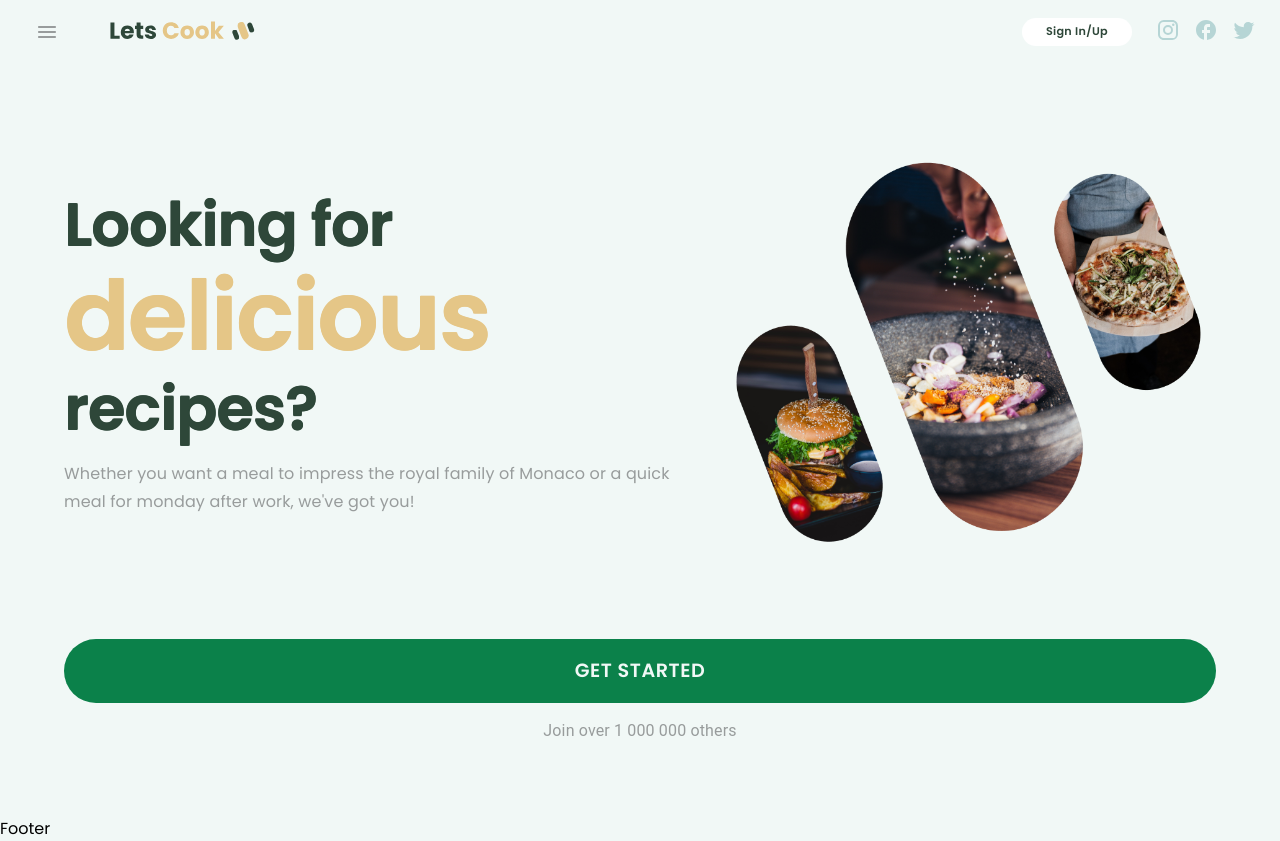
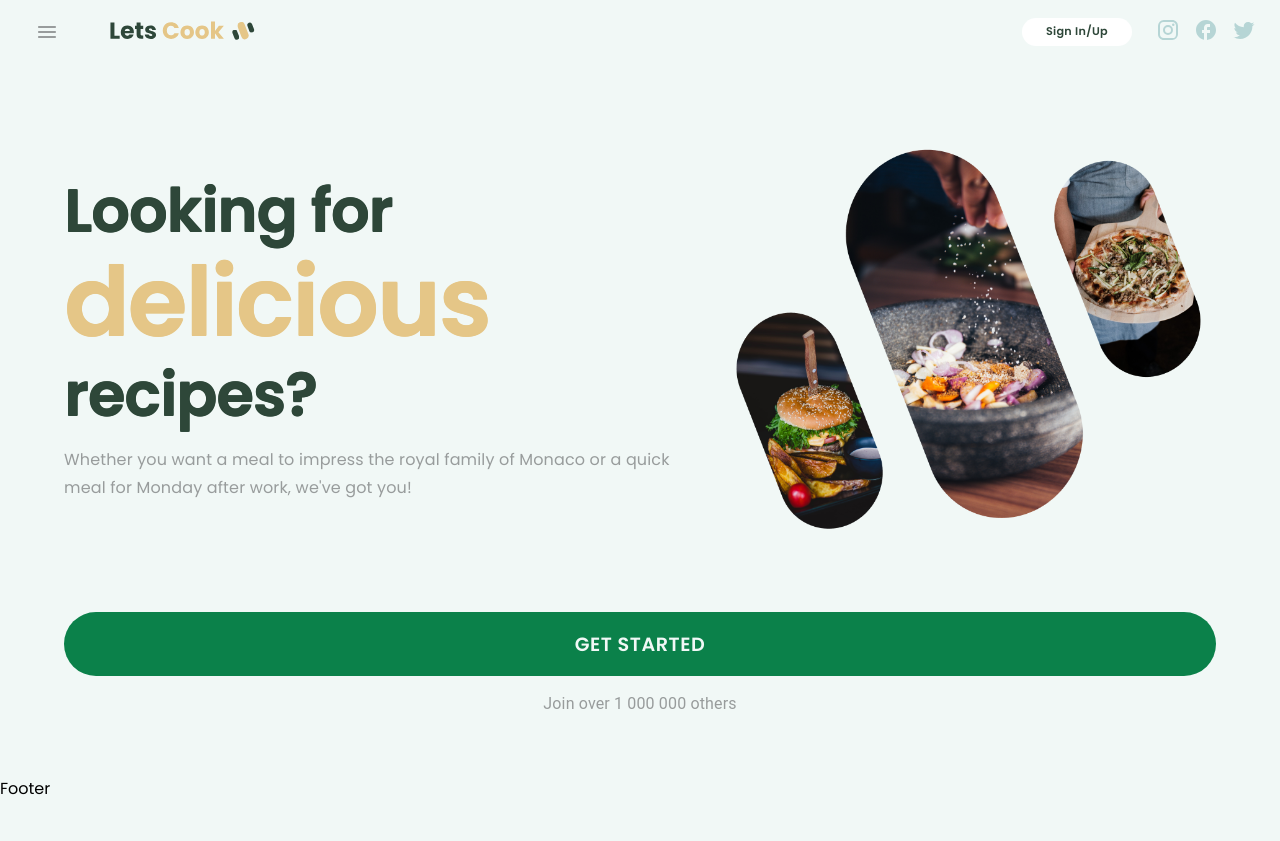
Before and after one commit to millie-wy/letsCook, a React (Create React App) app in the folder client/: page / in a window 1280 px wide. After the commit the page ends 801 px from the top, so only its background shows below. Built offline with nearby package versions, Linux system fonts and the light colour scheme.

Commit message:
corrected Monday and fixed right height for startpage

```diff
--- a/client/src/components/pages/StartPage.jsx
+++ b/client/src/components/pages/StartPage.jsx
@@ -17,7 +17,9 @@ const StartPage = () => {
   const matches = useMediaQuery("(max-width:650px)");
 
   return (
-    <main style={{ backgroundColor: "#F1F8F6", height: "calc(100vh - 3rem)" }}>
+    <main
+      style={{ backgroundColor: "#F1F8F6", height: "calc(100vh - 5.5rem)" }}
+    >
       <Container sx={{ height: "100%" }}>
         <Box
           sx={{
@@ -82,7 +84,7 @@ const StartPage = () => {
                   }}
                 >
                   Whether you want a meal to impress the royal family of Monaco
-                  or a quick meal for monday after work, we've got you!
+                  or a quick meal for Monday after work, we've got you!
                 </Typography>
               </ThemeProvider>
             </Box>
```
